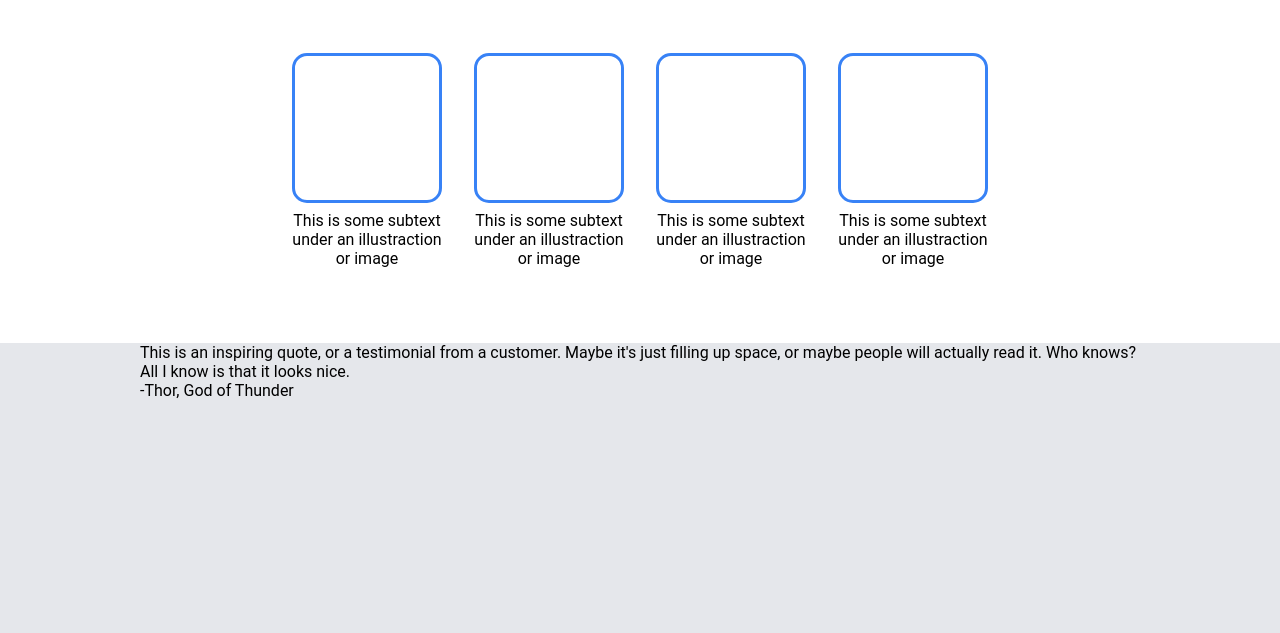
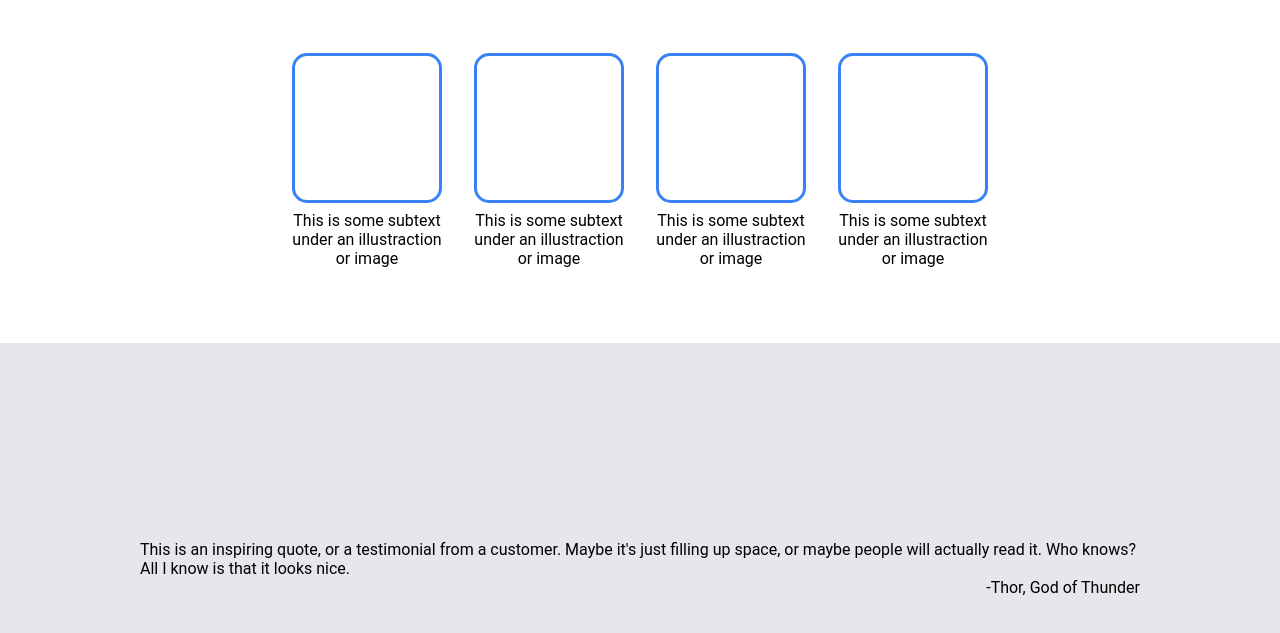
Before and after one commit to AtLeastOneBearPlease/landing-page, a plain HTML site: page index.html in a window 1280 px wide. Shown: the part 665-1298 px from the top of the page. Drawn offline with Linux system fonts and the light colour scheme.

Commit message:
feat: Center quote section content

```diff
--- a/style.css
+++ b/style.css
@@ -148,3 +148,13 @@ body {
 .quote-section {
     background-color: #e5e7eb;
 }
+
+.quote {
+    display: flex;
+    flex-direction: column;
+    justify-content: center;
+}
+
+.attribution {
+    align-self: flex-end;
+}
```
